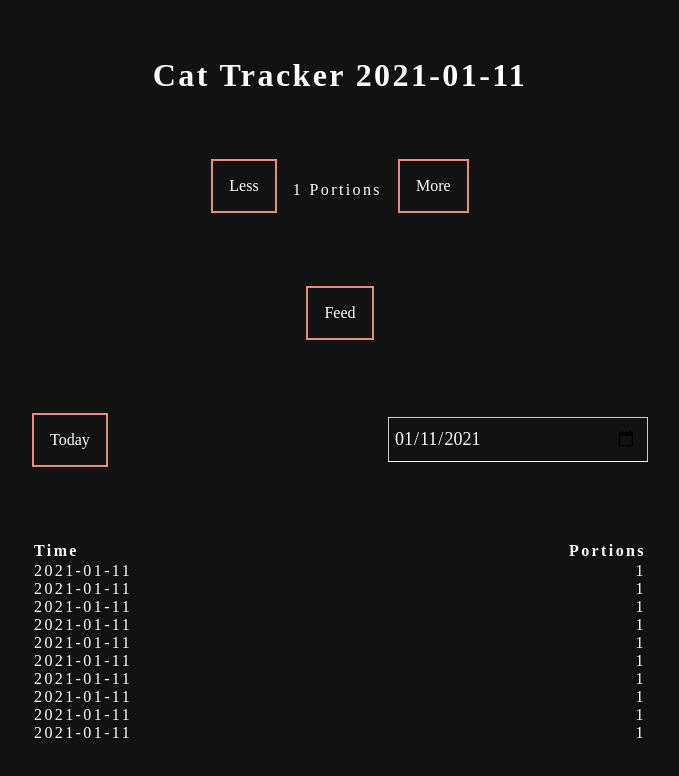
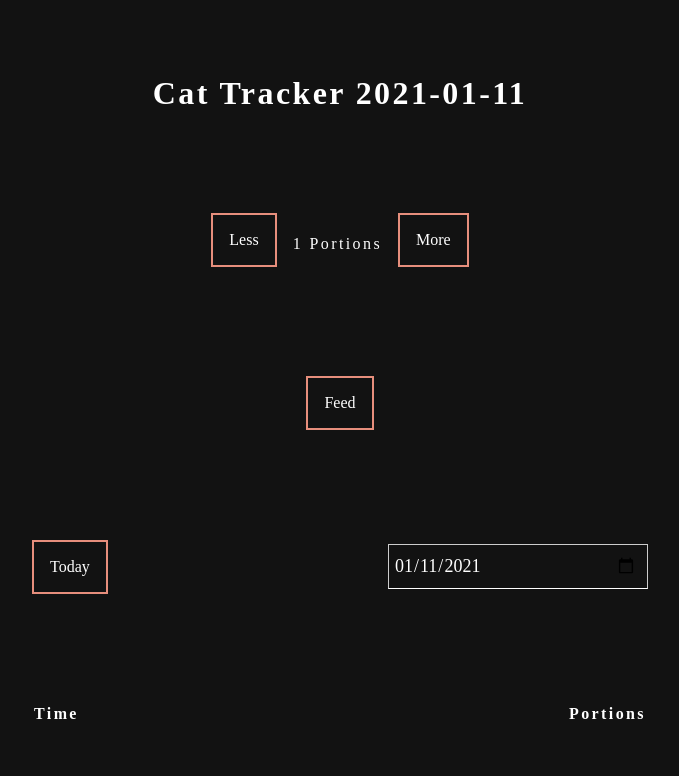
Before and after one commit to okeefem2/ok-cat-tracker, a Svelte app: page / in a window 1280 px wide. Shown: the top 776 px of the page, without its empty margins (300-979 px from the left). Built offline with nearby package versions, Linux system fonts and the light colour scheme.

Commit message:
Wiring up buttons, adding deps for firebase

```diff
--- a/package.json
+++ b/package.json
@@ -28,7 +28,10 @@
   "dependencies": {
     "@sveltejs/svelte-virtual-list": "^3.0.1",
     "date-fns": "^2.16.1",
+    "firebase": "^8.2.2",
     "postcss": "^8.2.4",
+    "rxfire": "^4.0.0",
+    "rxjs": "^6.6.3",
     "sirv-cli": "^1.0.0"
   }
 }
--- a/src/App.svelte
+++ b/src/App.svelte
@@ -2,25 +2,35 @@
 	import { format } from 'date-fns';
 	import PortionListItem from './PortionListItem.svelte';
 	const today = format(new Date, 'yyyy-MM-dd');
-	const portions = 1;
+	let portions = 1;
 	interface Feeding {
 		time: string;
 		portions: number;
 	}
 
-	const feedings = Array.from({ length: 10 }, () => ({ time: today, portions: 1 }));
+	let feedings: Feeding[] = [];
+
+	function updatePortions(mod = 1) {
+		if (portions > 1 || mod === 1) {
+			portions += mod;
+		}
+	}
+
+	function feedKitties() {
+		feedings = [ ...feedings, { portions, time: format(new Date, 'yyyy-MM-dd HH:mm ') }];
+	}
 </script>
 
 <main>
 	<h1>Cat Tracker {today}</h1>
 
 	<div class="row">
-		<button class="button">Less</button>
+		<button class="button" on:click={() => updatePortions(-1)}>Less</button>
 		<p class="portions">{ portions } Portions</p>
-		<button class="button">More</button>
+		<button class="button" on:click={() => updatePortions(1)}>More</button>
 	</div>
 	<div class="row">
-		<button class="button">Feed</button>
+		<button class="button" on:click={feedKitties}>Feed</button>
 	</div>
 
 	<div class="portions-table-container table-row">
```
Also changed, not shown: 1 other file (tests, documents, lock files or other folders).
